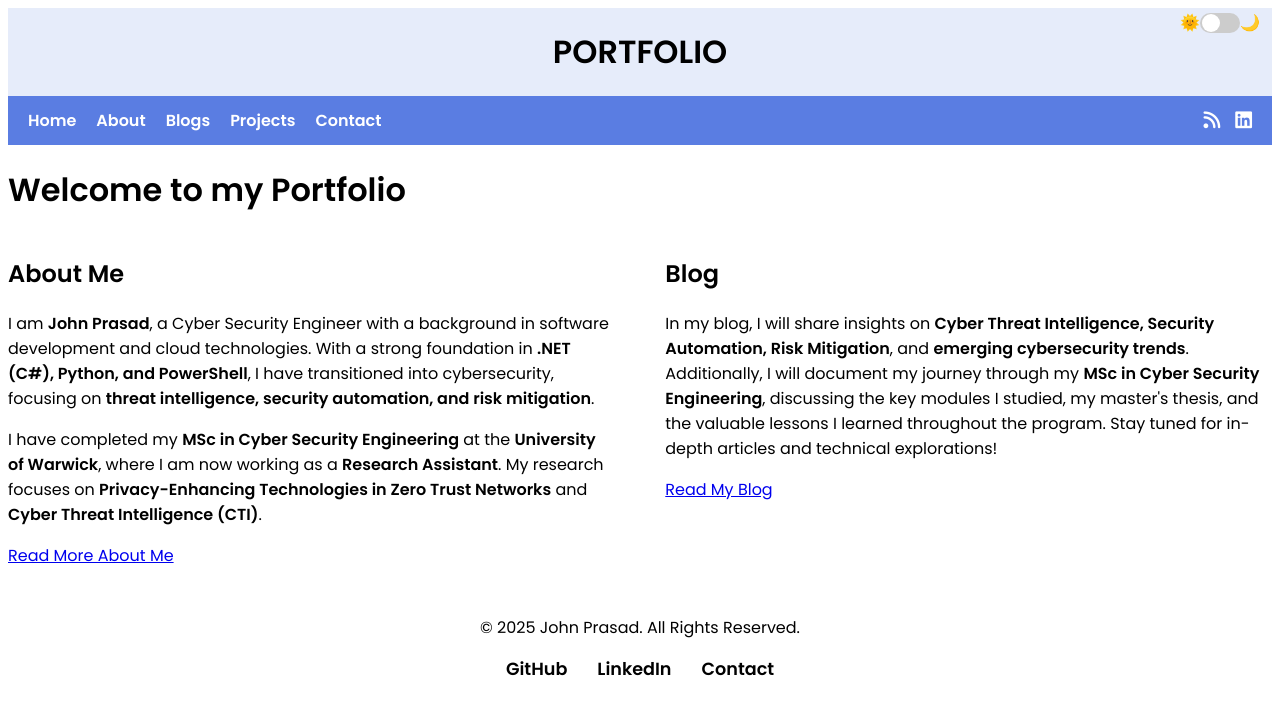
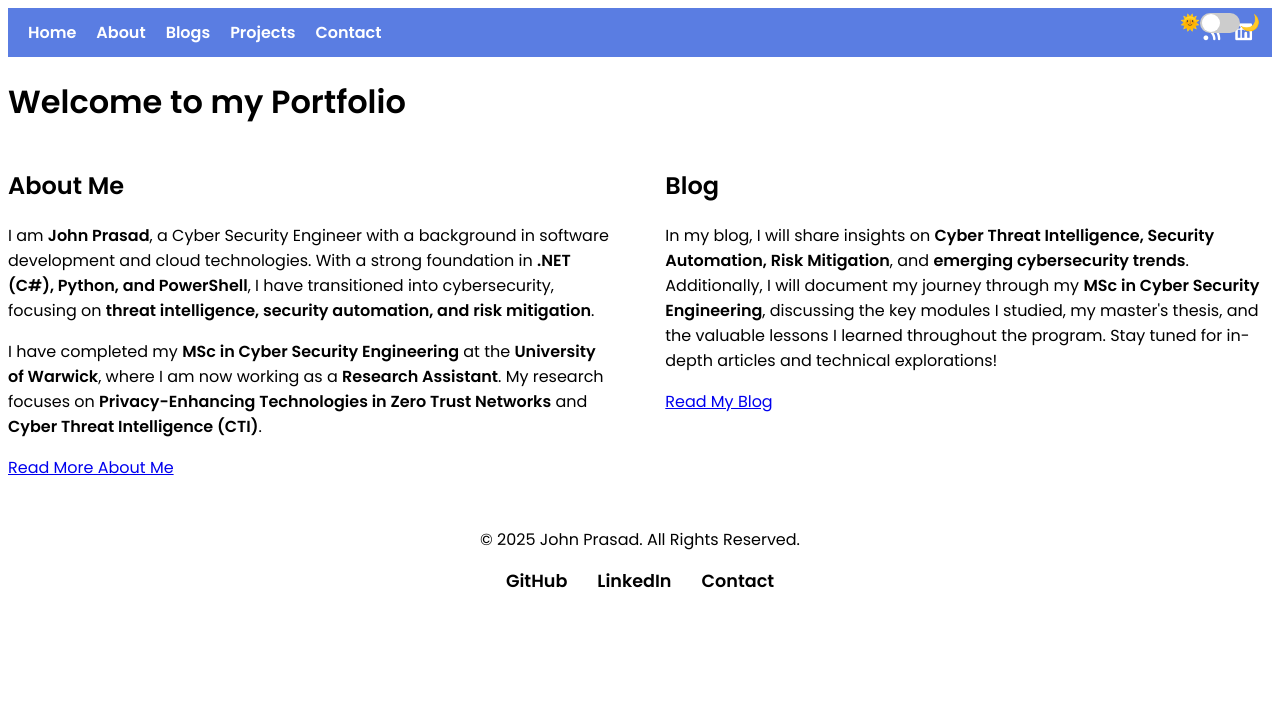
Before and after one commit to barrryblock/barrryblock.github.io, a Jekyll site: the page built from index.md, in a window 1280 px wide. Shown: the top 715 px of the page. Built offline with Jekyll 4.4.1, drawn with Linux system fonts in a browser that asks for light colours; nearby versions of some CDN libraries; our own code applies the rules of GitHub Pages for plain Markdown files.

Commit message:
removed header

```diff
--- a/_includes/header.html
+++ b/_includes/header.html
@@ -1,7 +1,4 @@
 <header>
-    <div class="header-top">
-        <h1>PORTFOLIO</h1>
-    </div>
 
     <nav class="navbar">
         <ul class="nav-links">
@@ -20,24 +17,6 @@
 </header>
 
 <style>
-    /* Top Header */
-    .header-top {
-        background-color: #e6ecfa;
-        text-align: center;
-        padding: 20px;
-    }
-
-    .header-top h1 {
-        font-size: 2rem;
-        font-weight: bold;
-        margin: 0;
-    }
-
-    .header-top p {
-        font-size: 1rem;
-        margin: 5px 0;
-        color: #333;
-    }
 
     /* Navigation Bar */
     .navbar {
```
